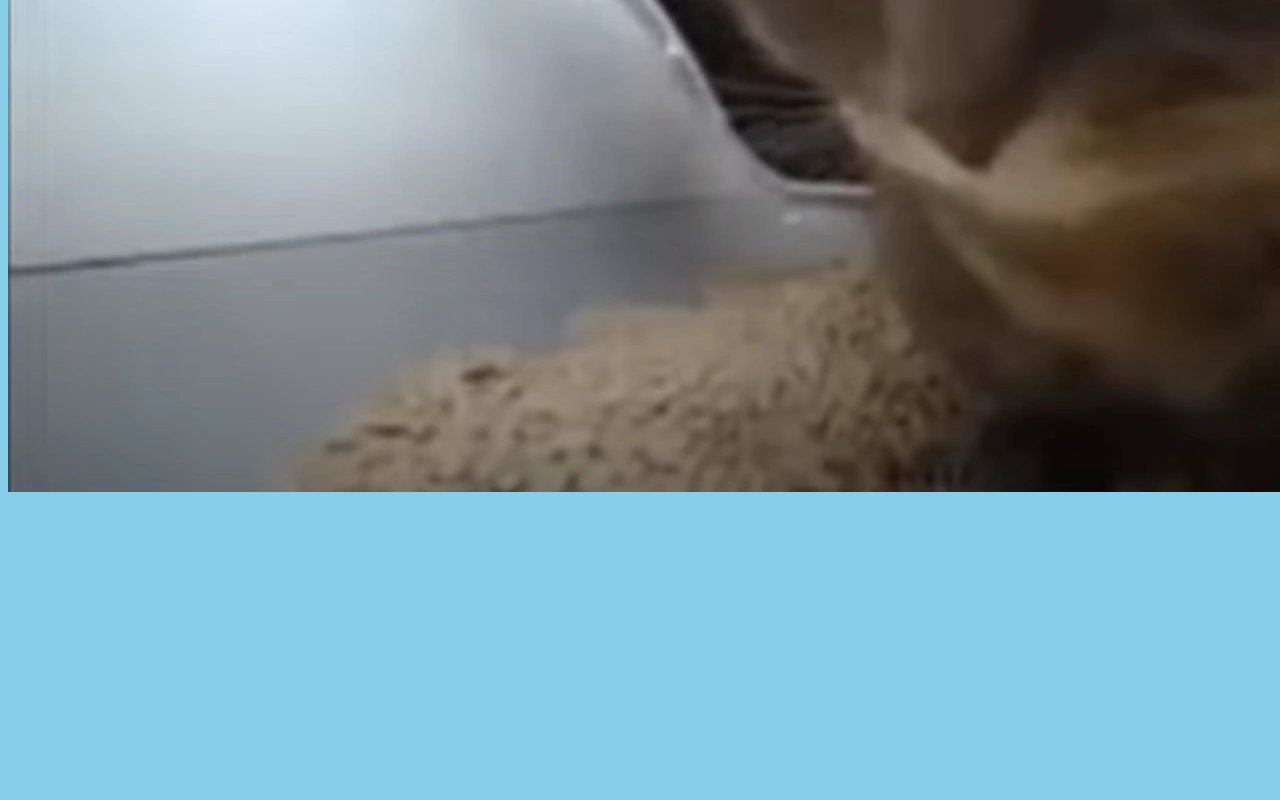
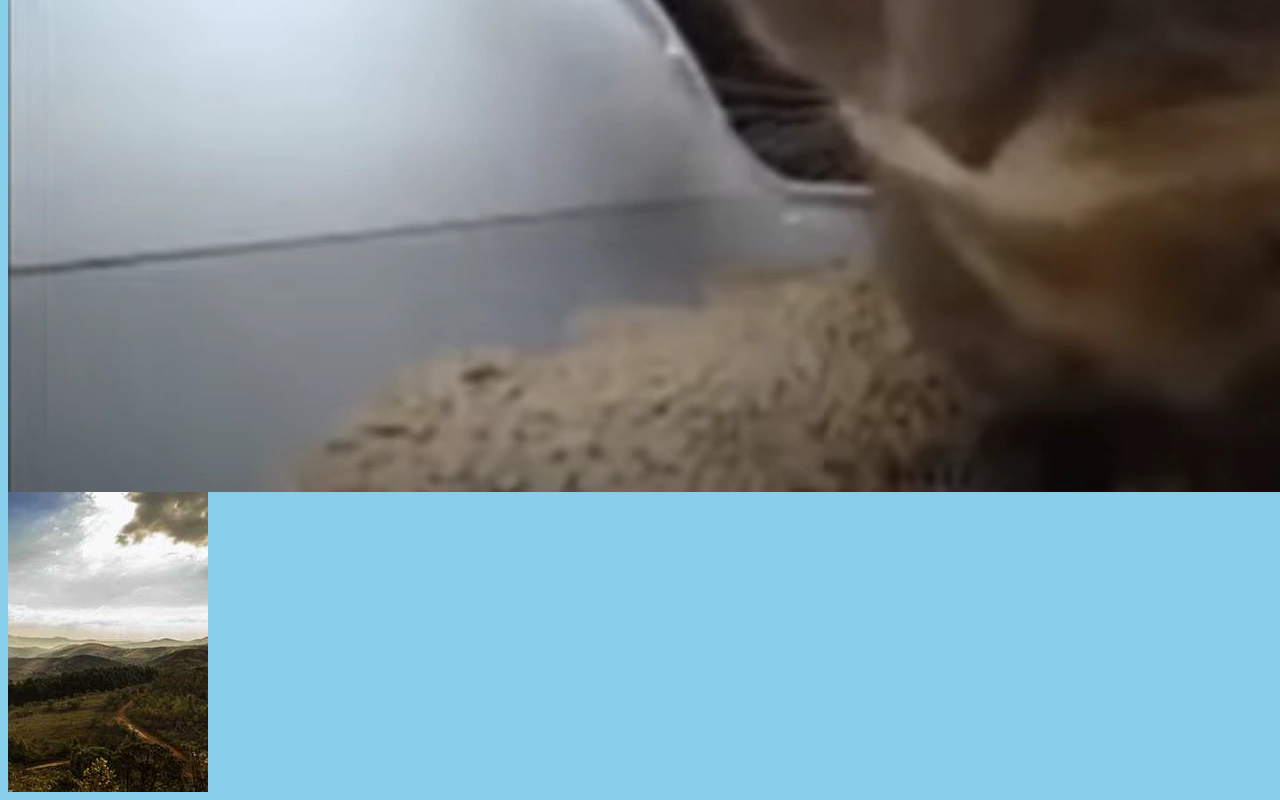
Before and after one commit to NONTII/stronaGit, a plain HTML site: page index.html in a window 1280 px wide. Shown: the part 1181-1981 px from the top of the page. Before the commit the page ends 1681 px from the top, so only its background shows below. Drawn offline with Linux system fonts and the light colour scheme.

Commit message:
Add another image

```diff
--- a/index.html
+++ b/index.html
@@ -27,5 +27,6 @@
 
     <p>akapit 173</p>
     <img src="chipi.webp" alt="chipi chipi chapa chapa dubi dubi daba daba" />
+    <img src="251-200x300.jpg" alt="zdjęcie" />
   </body>
 </html>
```
